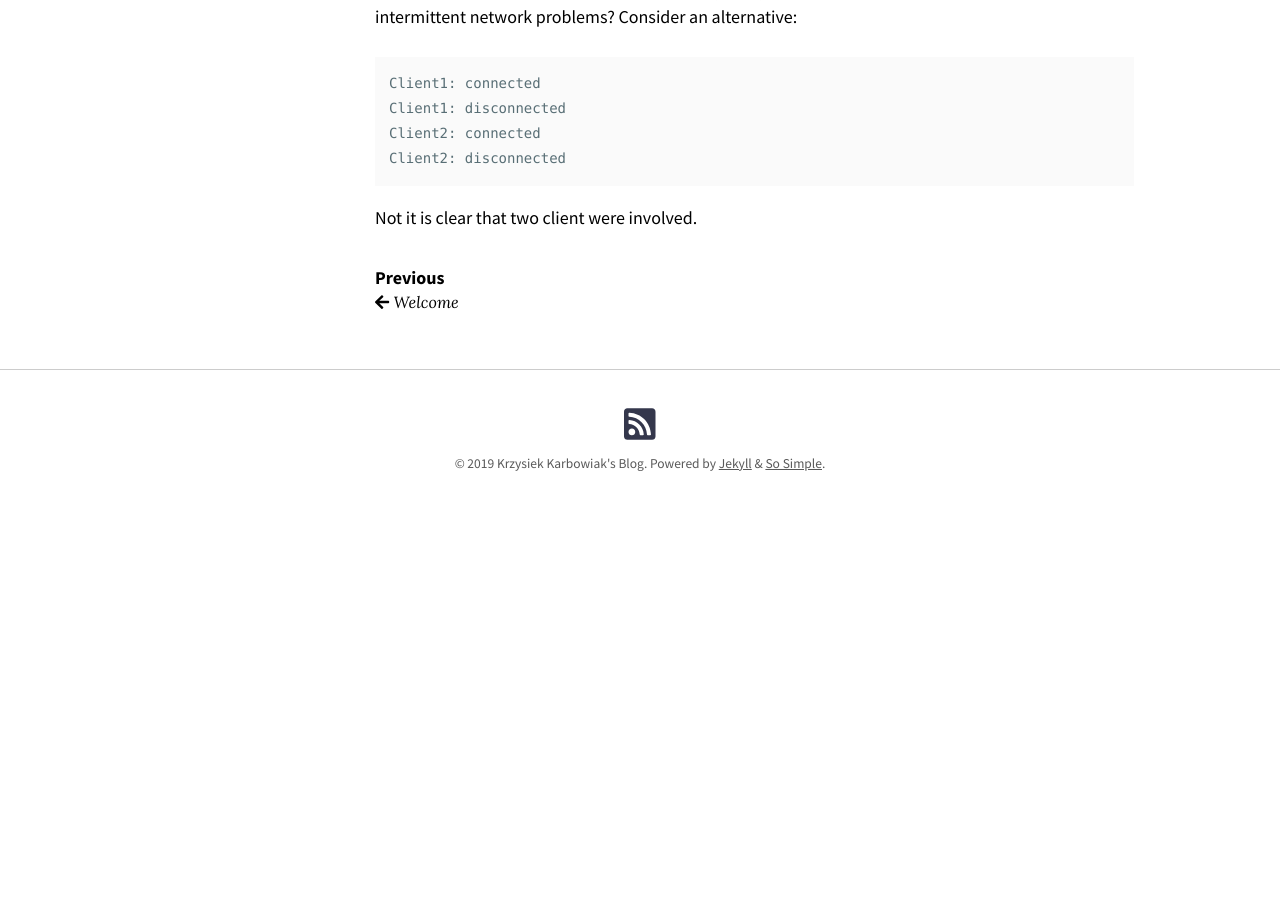
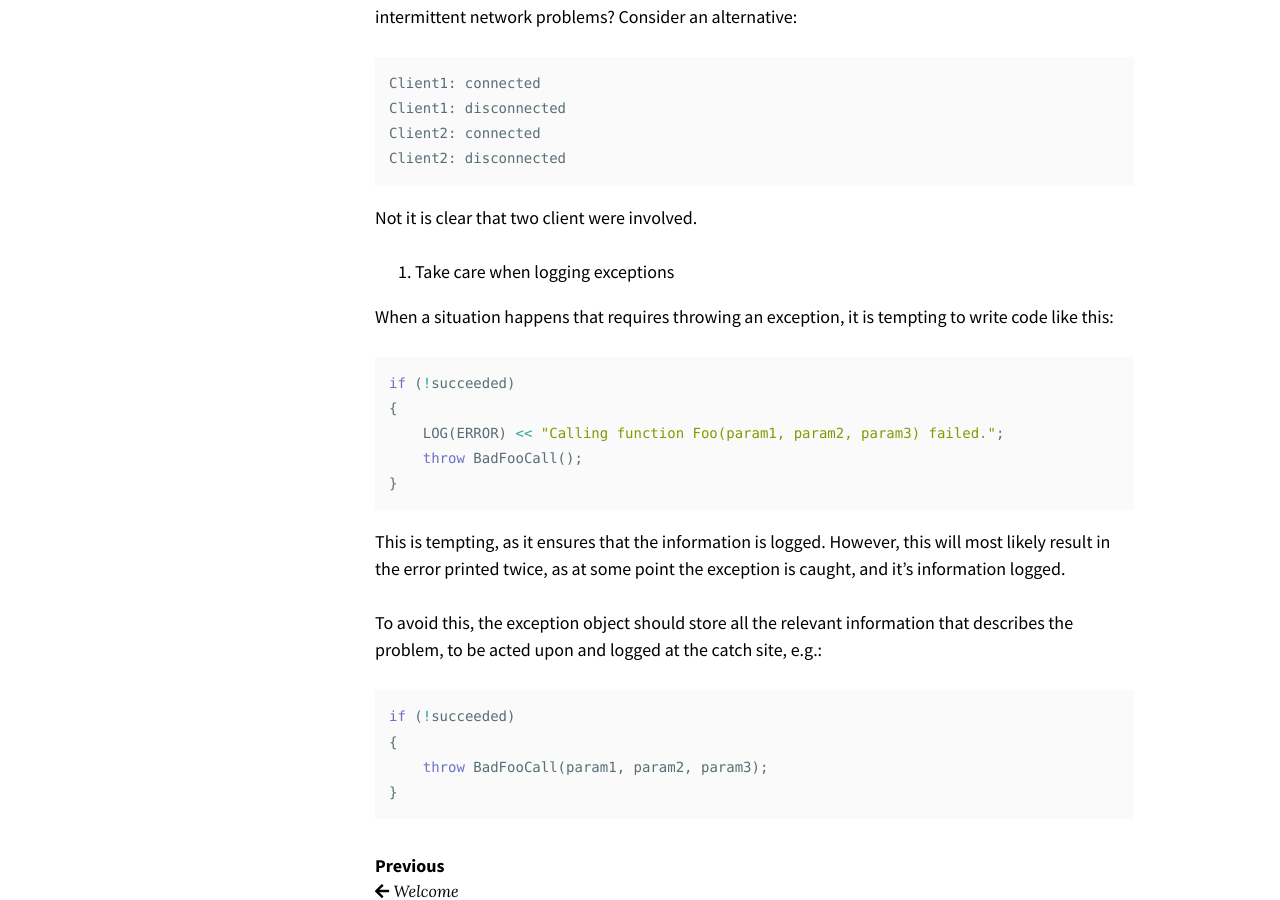
Before and after one commit to kkarbowiak/kkarbowiak.github.io, a Jekyll site: the page built from docs/_posts/2019-04-11-laaf-logging.md, in a window 1280 px wide and 900 px high, scrolled down 2304 px. Built offline with Jekyll 4.4.1, drawn with Linux system fonts in a browser that asks for light colours; nearby versions of some CDN libraries; our own code applies the rules of GitHub Pages for plain Markdown files; before the commit the page ends 2850 px from its top, so only the background shows below that.

Commit message:
Add a paragraph

````diff
--- a/docs/_posts/2019-04-11-laaf-logging.md
+++ b/docs/_posts/2019-04-11-laaf-logging.md
@@ -65,3 +65,26 @@ Client2: disconnected
 ```
 
 Not it is clear that two client were involved.
+
+ 5. Take care when logging exceptions
+
+When a situation happens that requires throwing an exception, it is tempting to write code like this:
+
+```c++
+if (!succeeded)
+{
+    LOG(ERROR) << "Calling function Foo(param1, param2, param3) failed.";
+    throw BadFooCall();
+}
+```
+
+This is tempting, as it ensures that the information is logged. However, this will most likely result in the error printed twice, as at some point the exception is caught, and it's information logged.
+
+To avoid this, the exception object should store all the relevant information that describes the problem, to be acted upon and logged at the catch site, e.g.:
+
+```c++
+if (!succeeded)
+{
+    throw BadFooCall(param1, param2, param3);
+}
+```
````
